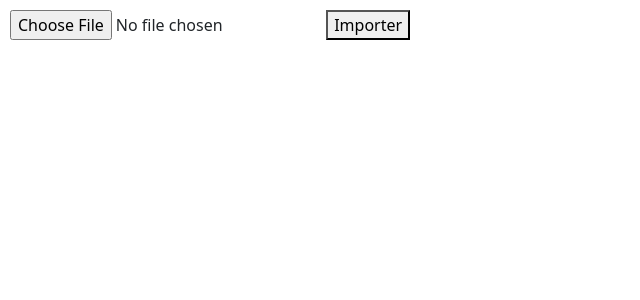
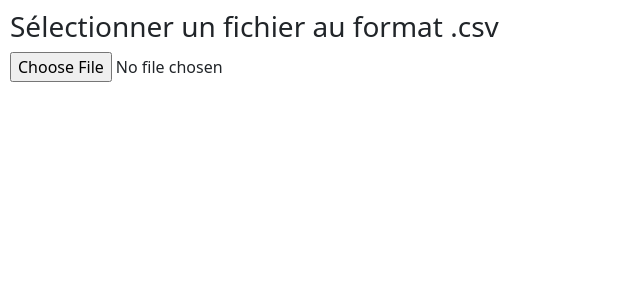
Before and after one commit to MaillotCedric/data-cleaner, a Django app: page /etl/ in a window 1280 px wide. Shown: the part 71-371 px from the top of the page, without its empty margins (0-640 px from the left). Run offline with Django 4.2, Linux system fonts and the light colour scheme; the visitor is signed in with stand-in values (Sample User, id 1); some libraries are stand-ins or nearby versions.

Commit message:
UI : import
. UI : import fichier
. ajout modal fade
. UI : message d'attente

```diff
--- /dev/null
+++ b/src/app/static/css/etl.css
@@ -0,0 +1,9 @@
+#loading_modal > div {
+    height: 100%;
+}
+
+#loading_message {
+    color: white;
+    font-size: 30px;
+    font-weight: bold;
+}
--- a/src/app/static/js/etl.js
+++ b/src/app/static/js/etl.js
@@ -1,17 +1,35 @@
 btn_import = document.getElementById("btn_import_csv");
 btn_import_bdd = document.getElementById("btn_import_bdd");
 div_loading = document.getElementById("loading_message");
+file_input = document.getElementById("id_fichier");
+loading_modal = document.getElementById("loading_modal");
 
 function est_present(element_html) {
     return element_html != null;
 };
 
+function est_visible(btn) {
+    return !btn.classList.value.split(" ").includes("d-none");
+};
+
+function enlever_classe(nom_classe, element_html) {
+    element_html.classList.remove(nom_classe);
+};
+
 btn_import.addEventListener("click", () => {
-    div_loading.innerHTML = "Nettoyage en cours ..."
+    enlever_classe("d-none", loading_modal);
+    div_loading.innerHTML = "Nettoyage en cours ...";
 });
 
 if (est_present(btn_import_bdd)) {
     btn_import_bdd.addEventListener("click", () => {
-        div_loading.innerHTML = "Importation en bdd ..."
+        enlever_classe("d-none", loading_modal);
+        div_loading.innerHTML = "Importation en base de données ...";
     });
 };
+
+file_input.addEventListener("input", () => {
+    if (!est_visible(btn_import)) {
+        enlever_classe("d-none", btn_import);
+    }
+});
--- a/src/etl/templates/etl.html
+++ b/src/etl/templates/etl.html
@@ -2,15 +2,33 @@
 
 {% load static %}
 
+{% block style %}
+    <link rel="stylesheet" href="{% static 'css/etl.css' %}">
+{% endblock %}
+
 {% block contenu %}
+    <div id="loading_modal" class="modal-backdrop fade show d-none">
+        <div class="position-relative">
+            <div class="text-center position-absolute top-50 start-50 translate-middle">
+                <div id="loading_message"></div>
+                <div class="spinner-border text-light" role="status">
+                    <span class="visually-hidden">Loading...</span>
+                </div>
+            </div>
+        </div>
+    </div>
     <div class="container_contenu">
+        <p class="h3">Sélectionner un fichier au format .csv</p>
         <form action="" method="POST" enctype="multipart/form-data">
             {% csrf_token %}
             {{ form.fichier }}
-            <button id="btn_import_csv" type="submit" name="import_fichier">Importer</button>
+            <div class="mt-2">
+                <button id="btn_import_csv"  class="btn btn-primary d-none" type="submit" name="import_fichier">
+                    Lancer le nettoyage du fichier
+                    <i class="bi bi-brush" style="font-weight: bold; font-size: 24px; color: white;"></i>
+                </button>
+            </div>
         </form>
-
-        <div id="loading_message"></div>
         {% if import_bdd %}
             <p>
                 <form action="" method="POST">
```
